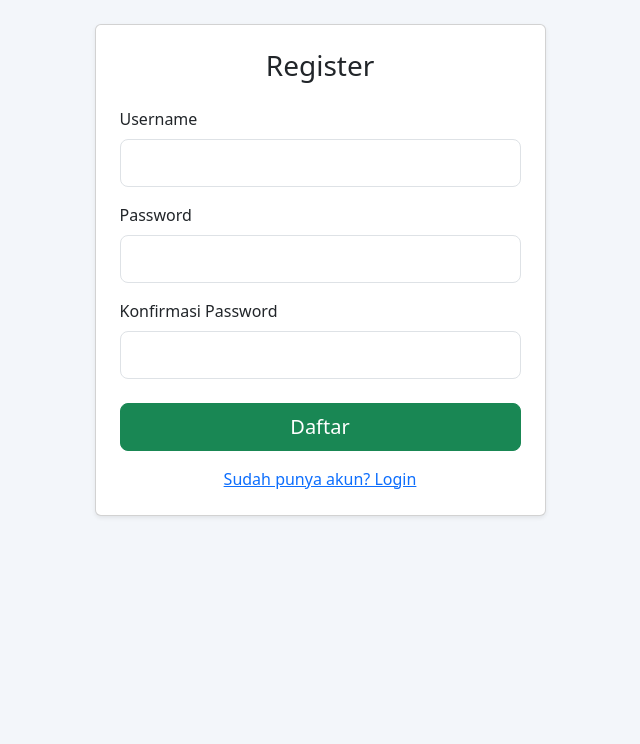
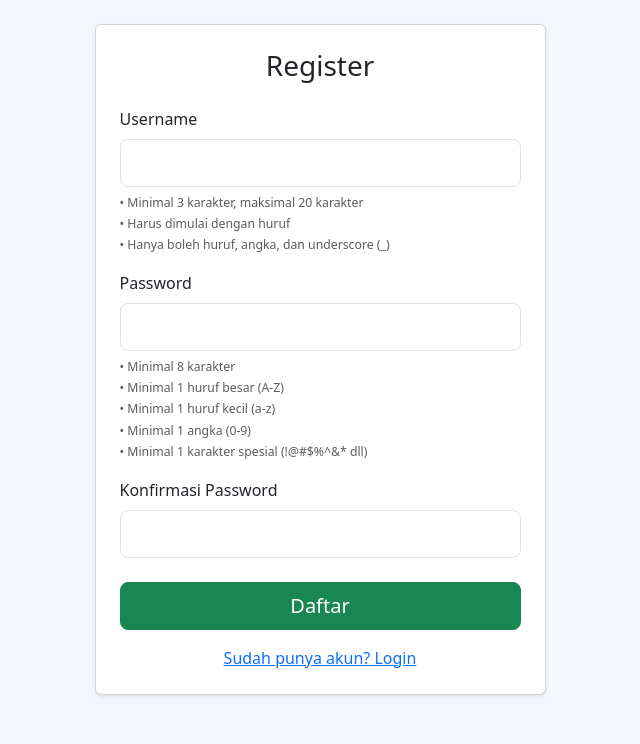
Before and after one commit to hamaazz/mini-secure-web-if5161, a Flask app: page /register in a window 1280 px wide. Shown: the part 56-800 px from the top of the page, without its empty margins (320-960 px from the left). Run offline with Flask 3, Linux system fonts and the light colour scheme; some libraries are stand-ins or nearby versions.

Commit message:
Add strong password and username validation for registration

```diff
--- a/app.py
+++ b/app.py
@@ -3,6 +3,7 @@ import uuid
 import datetime as dt
 import bcrypt
 import random
+import re
 
 from functools import wraps
 from flask import (
@@ -112,6 +113,56 @@ def allowed_file(filename: str) -> bool:
     return "." in filename and filename.rsplit(".", 1)[1].lower() in ALLOWED_EXTENSIONS
 
 
+def validate_username(username: str) -> tuple[bool, str]:
+    """
+    Validasi username dengan rules:
+    - Minimal 3 karakter, maksimal 20 karakter
+    - Hanya alphanumeric dan underscore
+    - Tidak boleh dimulai dengan angka
+
+    Returns: (is_valid, error_message)
+    """
+    if len(username) < 3:
+        return False, "Username minimal 3 karakter."
+
+    if len(username) > 20:
+        return False, "Username maksimal 20 karakter."
+
+    if not re.match(r"^[A-Za-z][A-Za-z0-9_]*$", username):
+        return False, "Username harus dimulai dengan huruf dan hanya boleh mengandung huruf, angka, dan underscore."
+
+    return True, ""
+
+
+def validate_password(password: str) -> tuple[bool, str]:
+    """
+    Validasi password dengan rules:
+    - Minimal 8 karakter
+    - Minimal 1 huruf besar
+    - Minimal 1 huruf kecil
+    - Minimal 1 angka
+    - Minimal 1 karakter spesial (!@#$%^&*()_+-=[]{}|;:,.<>?)
+
+    Returns: (is_valid, error_message)
+    """
+    if len(password) < 8:
+        return False, "Password minimal 8 karakter."
+
+    if not re.search(r"[A-Z]", password):
+        return False, "Password harus mengandung minimal 1 huruf besar (A-Z)."
+
+    if not re.search(r"[a-z]", password):
+        return False, "Password harus mengandung minimal 1 huruf kecil (a-z)."
+
+    if not re.search(r"[0-9]", password):
+        return False, "Password harus mengandung minimal 1 angka (0-9)."
+
+    if not re.search(r"[!@#$%^&*()_+\-=\[\]{}|;:,.<>?]", password):
+        return False, "Password harus mengandung minimal 1 karakter spesial (!@#$%^&* dll)."
+
+    return True, ""
+
+
 def get_current_user():
     user_id = session.get("user_id")
     if not user_id:
@@ -155,14 +206,29 @@ def register():
         password = request.form.get("password", "").strip()
         confirm = request.form.get("confirm", "").strip()
 
+        # Validasi input tidak boleh kosong
         if not username or not password:
             flash("Username dan password wajib diisi.", "danger")
             return redirect(url_for("register"))
 
+        # Validasi username
+        is_valid_username, username_error = validate_username(username)
+        if not is_valid_username:
+            flash(username_error, "danger")
+            return redirect(url_for("register"))
+
+        # Validasi password
+        is_valid_password, password_error = validate_password(password)
+        if not is_valid_password:
+            flash(password_error, "danger")
+            return redirect(url_for("register"))
+
+        # Validasi konfirmasi password
         if password != confirm:
             flash("Konfirmasi password tidak cocok.", "danger")
             return redirect(url_for("register"))
 
+        # Cek username sudah digunakan
         existing = User.query.filter_by(username=username).first()
         if existing:
             flash("Username sudah digunakan.", "danger")
--- a/templates/register.html
+++ b/templates/register.html
@@ -13,11 +13,27 @@
         <div class="mb-3">
           <label class="form-label">Username</label>
           <input type="text" name="username" class="form-control form-control-lg" required>
+          <div class="form-text">
+            <small>
+              • Minimal 3 karakter, maksimal 20 karakter<br>
+              • Harus dimulai dengan huruf<br>
+              • Hanya boleh huruf, angka, dan underscore (_)
+            </small>
+          </div>
         </div>
 
         <div class="mb-3">
           <label class="form-label">Password</label>
           <input type="password" name="password" class="form-control form-control-lg" required>
+          <div class="form-text">
+            <small>
+              • Minimal 8 karakter<br>
+              • Minimal 1 huruf besar (A-Z)<br>
+              • Minimal 1 huruf kecil (a-z)<br>
+              • Minimal 1 angka (0-9)<br>
+              • Minimal 1 karakter spesial (!@#$%^&* dll)
+            </small>
+          </div>
         </div>
 
         <div class="mb-3">
```
